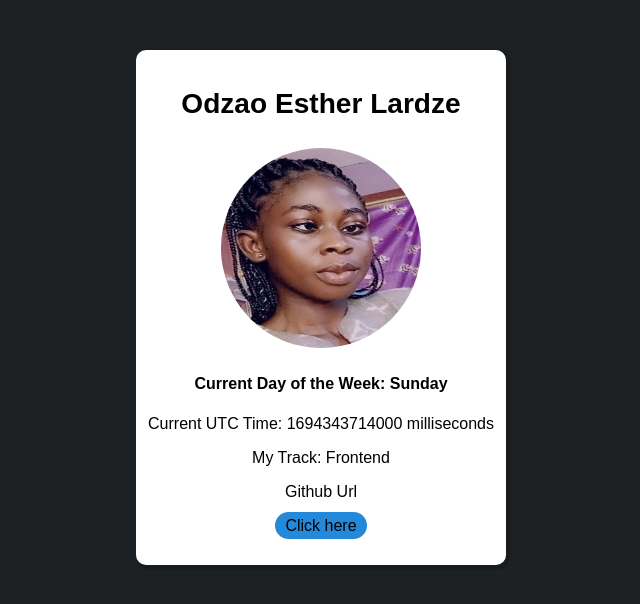
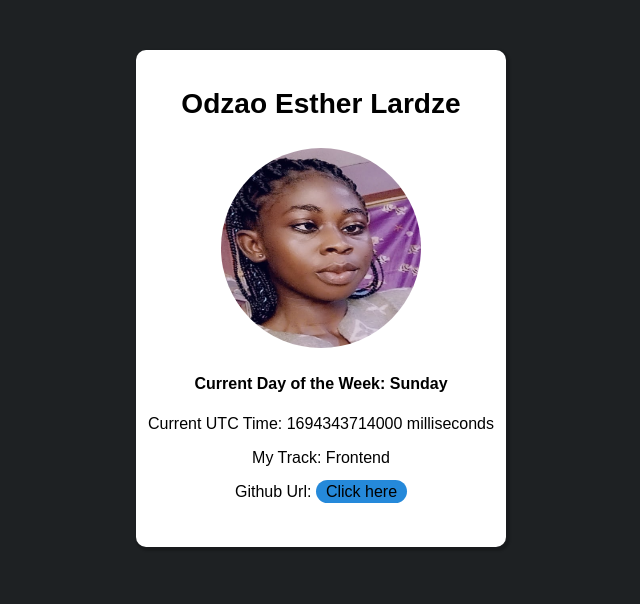
Before and after one commit to estherlardze/hng-stage-1, a plain HTML site: page index.html in a window 1280 px wide. Shown: the whole page, without its empty margins (319-959 px from the left). Drawn offline with Linux system fonts and the light colour scheme.

Commit message:
final commit

```diff
--- a/index.html
+++ b/index.html
@@ -19,8 +19,8 @@
         <p data-testid="myTrack">My Track: Frontend</p>
     </div>
     <div class="github-url">
-      <p>Github Url </p>
-      <a href="https://github.com/estherlardze/hng-stage-1" target="_blank" data-testid="githubURL">Click here</a>
+      <p>Github Url: <span> <a href="https://github.com/estherlardze/hng-stage-1" target="_blank" data-testid="githubURL">Click here</a></span></p>
+
     </div>
 </div>
   <script src="script.js"></script>
--- a/style.css
+++ b/style.css
@@ -12,7 +12,7 @@ h1{
   color: black;
   background-color: rgb(37, 137, 218);
   border-radius: 20px;
-  padding: 5px 10px;
+  padding: 3px 10px;
 }
 #personal-data img{
     width: 200px;
```
